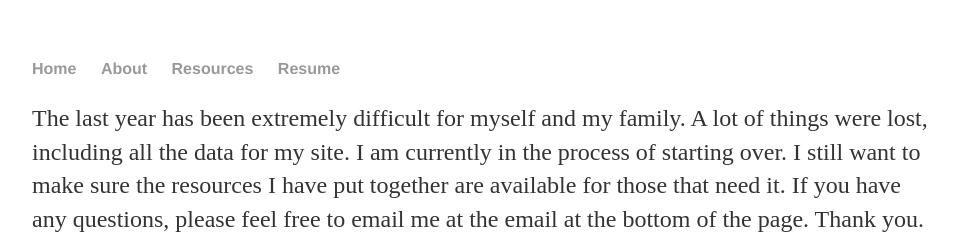
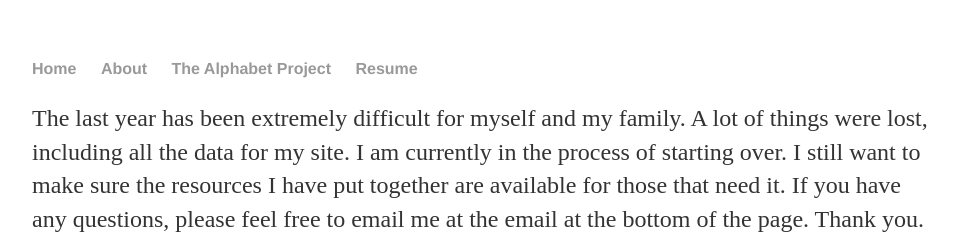
Before and after one commit to shepardcprince/triepe.github.io, a Jekyll site: the page built from index.html, in a window 1280 px wide. Shown: the top 252 px of the page, without its empty margins (160-1118 px from the left). Built offline with Jekyll 4.4.1, drawn with Linux system fonts in a browser that asks for light colours.

Commit message:
Removed Resources added Tap

```diff
--- a/_layouts/default.html
+++ b/_layouts/default.html
@@ -12,7 +12,7 @@
 	    		<ul>
 	        		<li><a href="/">Home</a></li>
 					<li><a href="/about">About</a></li>
-					<li><a href="/resources">Resources</a></li>
+					<li><a href="/thealphabetproject">The Alphabet Project</a></li>
 	        		<li><a href="/resume">Resume</a></li>
 	        		<!--<li><a href="/blog">Blog</a></li>-->
 	    		</ul>
```
